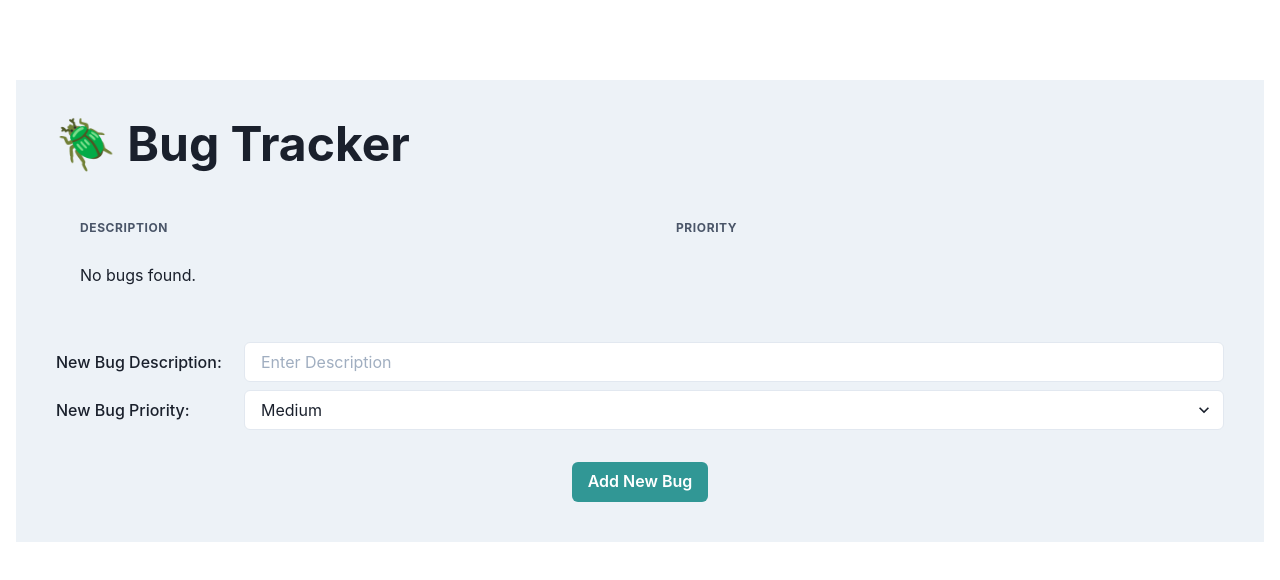
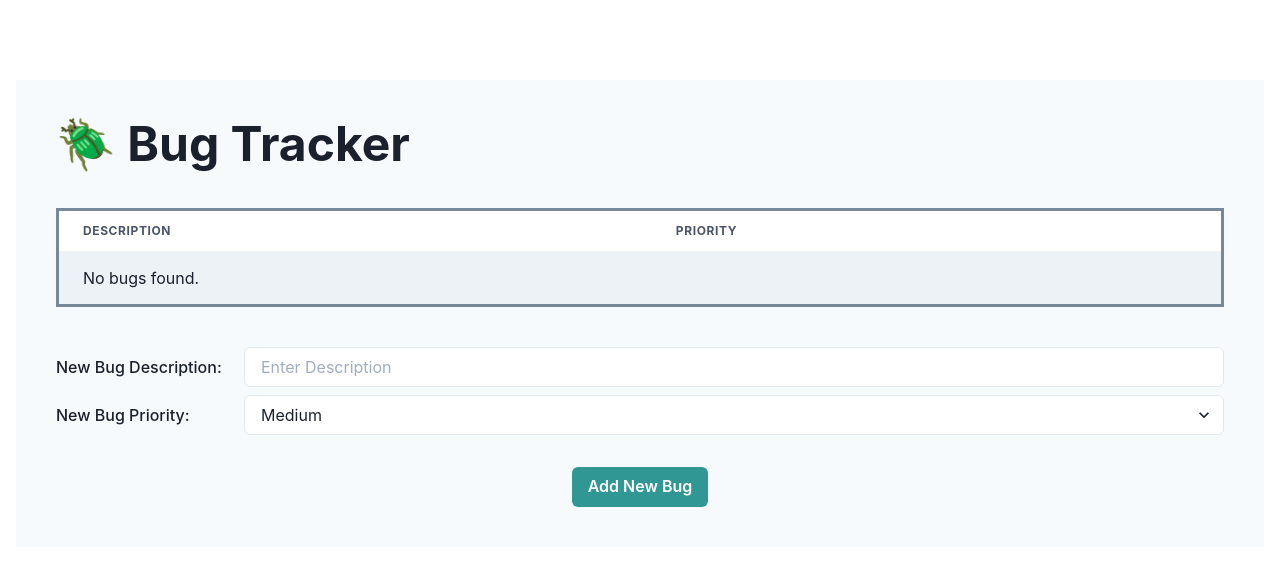
Before and after one commit to tylernevell/next-bug-tracker, a Next.js app: page / in a window 1280 px wide. Shown: the top 580 px of the page. Built offline with nearby package versions, Linux system fonts and the light colour scheme.

Commit message:
add jest & testin library. fix layout and styling

```diff
--- a/components/bug-list-table.tsx
+++ b/components/bug-list-table.tsx
@@ -12,10 +12,14 @@ const BugListTable = (props: BugListTableProps) => {
   const resolvedPressed = (id: string) => {
     onDeleteBug(id);
   };
-  console.log(bugs, bugs.length);
 
   return (
-    <Table>
+    <Table
+      border="solid"
+      borderColor="lightslategrey"
+      variant="striped"
+      bg="white"
+    >
       <Thead>
         <Tr>
           <Th>Description</Th>
@@ -44,6 +48,8 @@ const BugListTable = (props: BugListTableProps) => {
         ) : (
           <Tr>
             <Td>No bugs found.</Td>
+            <Td></Td>
+            <Td></Td>
           </Tr>
         )}
       </Tbody>
--- a/components/interface.tsx
+++ b/components/interface.tsx
@@ -8,11 +8,12 @@ import {
   Input,
   Select,
 } from '@chakra-ui/react';
-import { useState } from 'react';
+import { useEffect, useState } from 'react';
 import type { FormEvent } from 'react';
 import type { BugPriority, BugTracker } from '../types/types';
 import { v4 as uuidv4 } from 'uuid';
 import { BugListTable } from './bug-list-table';
+import { useDebounce } from '../hooks/use-debounce';
 
 const Interface = () => {
   const [newBugDescription, setNewBugDescription] = useState('');
--- a/components/layout.tsx
+++ b/components/layout.tsx
@@ -11,7 +11,7 @@ const Layout = () => {
           spacing={10}
           p={10}
           alignItems="flex-start"
-          bg="gray.100"
+          bg="gray.50"
         >
           <Interface />
         </VStack>
```
Also changed, not shown: jest.config.js (added, +19 -0 lines).
